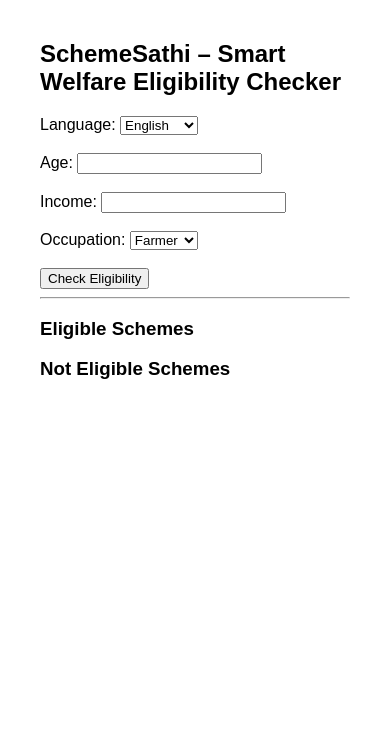
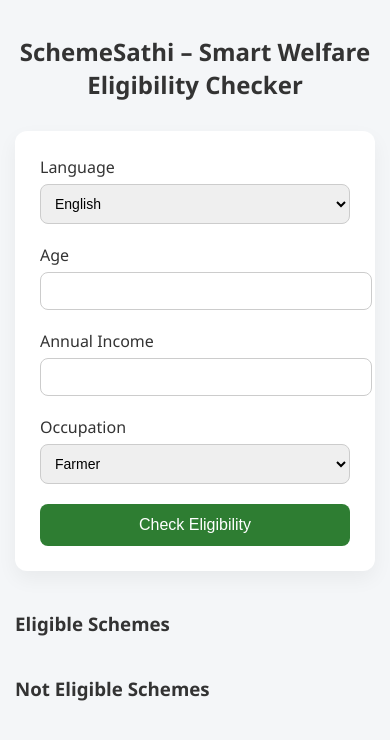
Before and after one commit to gouri-des/hackathon, a Flask app: page / in a window 390 px wide. Shown: the top 740 px of the page. Run offline with Flask 3, Linux system fonts and the light colour scheme.

Commit message:
UI polish: elegant card layout and responsive design

```diff
--- a/templates/index.html
+++ b/templates/index.html
@@ -1,79 +1,187 @@
 <!DOCTYPE html>
-<html>
+<html lang="en">
 <head>
     <meta charset="UTF-8">
     <title>{{ text.title }}</title>
+
+    <meta name="viewport" content="width=device-width, initial-scale=1.0">
+
     <style>
-        body { font-family: Arial; margin: 40px; }
-        .card { border: 1px solid #ccc; padding: 15px; margin: 10px 0; border-radius: 8px; }
-        .ok { background: #e8f5e9; }
-        .fail { background: #fdecea; }
+        body {
+            font-family: "Segoe UI", system-ui, sans-serif;
+            background: #f4f6f8;
+            margin: 0;
+            padding: 30px;
+            color: #333;
+        }
+
+        h2 {
+            text-align: center;
+            margin-bottom: 30px;
+        }
+
+        .container {
+            max-width: 900px;
+            margin: auto;
+        }
+
+        form {
+            background: white;
+            padding: 25px;
+            border-radius: 12px;
+            box-shadow: 0 8px 20px rgba(0,0,0,0.05);
+            margin-bottom: 40px;
+        }
+
+        label {
+            font-weight: 500;
+        }
+
+        input, select {
+            width: 100%;
+            padding: 10px;
+            margin-top: 6px;
+            margin-bottom: 20px;
+            border-radius: 8px;
+            border: 1px solid #ccc;
+            font-size: 14px;
+        }
+
+        button {
+            width: 100%;
+            padding: 12px;
+            background: #2e7d32;
+            color: white;
+            border: none;
+            border-radius: 8px;
+            font-size: 16px;
+            cursor: pointer;
+        }
+
+        button:hover {
+            background: #256628;
+        }
+
+        h3 {
+            margin-top: 40px;
+            margin-bottom: 20px;
+        }
+
+        .card {
+            background: white;
+            padding: 20px;
+            border-radius: 14px;
+            box-shadow: 0 6px 16px rgba(0,0,0,0.06);
+            margin-bottom: 20px;
+        }
+
+        .eligible {
+            border-left: 6px solid #43a047;
+        }
+
+        .not-eligible {
+            border-left: 6px solid #e53935;
+            opacity: 0.9;
+        }
+
+        .card b {
+            font-size: 18px;
+        }
+
+        .meta {
+            margin: 10px 0;
+            font-size: 14px;
+        }
+
+        ul {
+            padding-left: 18px;
+        }
+
+        a {
+            display: inline-block;
+            margin-top: 10px;
+            color: #1a73e8;
+            text-decoration: none;
+            font-weight: 500;
+        }
+
+        a:hover {
+            text-decoration: underline;
+        }
+
+        @media (max-width: 600px) {
+            body {
+                padding: 15px;
+            }
+        }
     </style>
 </head>
+
 <body>
+<div class="container">
 
     <h2>{{ text.title }}</h2>
 
     <form method="POST">
-    <label>Language:</label>
+
+        <label>Language</label>
         <select name="lang">
             <option value="en" {% if lang=="en" %}selected{% endif %}>English</option>
             <option value="ml" {% if lang=="ml" %}selected{% endif %}>മലയാളം</option>
         </select>
-    <br><br>
 
-    Age: <input type="number" name="age" required><br><br>
-    Income: <input type="number" name="income" required><br><br>
+        <label>Age</label>
+        <input type="number" name="age" required>
 
-    Occupation:
+        <label>Annual Income</label>
+        <input type="number" name="income" required>
+
+        <label>Occupation</label>
         <select name="occupation">
             <option value="farmer">Farmer</option>
             <option value="student">Student</option>
             <option value="any">Other</option>
         </select>
-    <br><br>
 
         <button type="submit">{{ text.check }}</button>
     </form>
 
-<hr>
-
     <h3>{{ text.eligible }}</h3>
 
     {% for scheme in schemes %}
-<div class="card ok">
+    <div class="card eligible">
         <b>{{ scheme.name }}</b>
 
-    <p><b>Benefit:</b> {{ scheme.benefit }}</p>
-    <p><b>Documents Required:</b> {{ scheme.documents }}</p>
+        <div class="meta"><b>Benefit:</b> {{ scheme.benefit }}</div>
+        <div class="meta"><b>Documents:</b> {{ scheme.documents }}</div>
 
-    <p><b>Why Eligible:</b></p>
+        <div class="meta"><b>Why Eligible:</b></div>
         <ul>
             {% for r in scheme.reasons %}
             <li>{{ r }}</li>
             {% endfor %}
         </ul>
 
-    <a href="{{ scheme.official_link }}" target="_blank">
-        🔗 Official Government Link
-    </a>
+        <a href="{{ scheme.official_link }}" target="_blank">Official Government Link</a>
     </div>
     {% endfor %}
 
     <h3>{{ text.not_eligible }}</h3>
+
     {% for scheme in not_eligible %}
-<div class="card fail">
+    <div class="card not-eligible">
         <b>{{ scheme.name }}</b>
-    <a href="{{ scheme.official_link }}" target="_blank">
-    🔗 View Official Criteria
-</a>
+
         <ul>
             {% for r in scheme.fail_reasons %}
             <li>{{ r }}</li>
             {% endfor %}
         </ul>
+
+        <a href="{{ scheme.official_link }}" target="_blank">View Official Criteria</a>
     </div>
     {% endfor %}
 
+</div>
 </body>
 </html>
```
Lines whose indentation alone changed are shown as unchanged.
